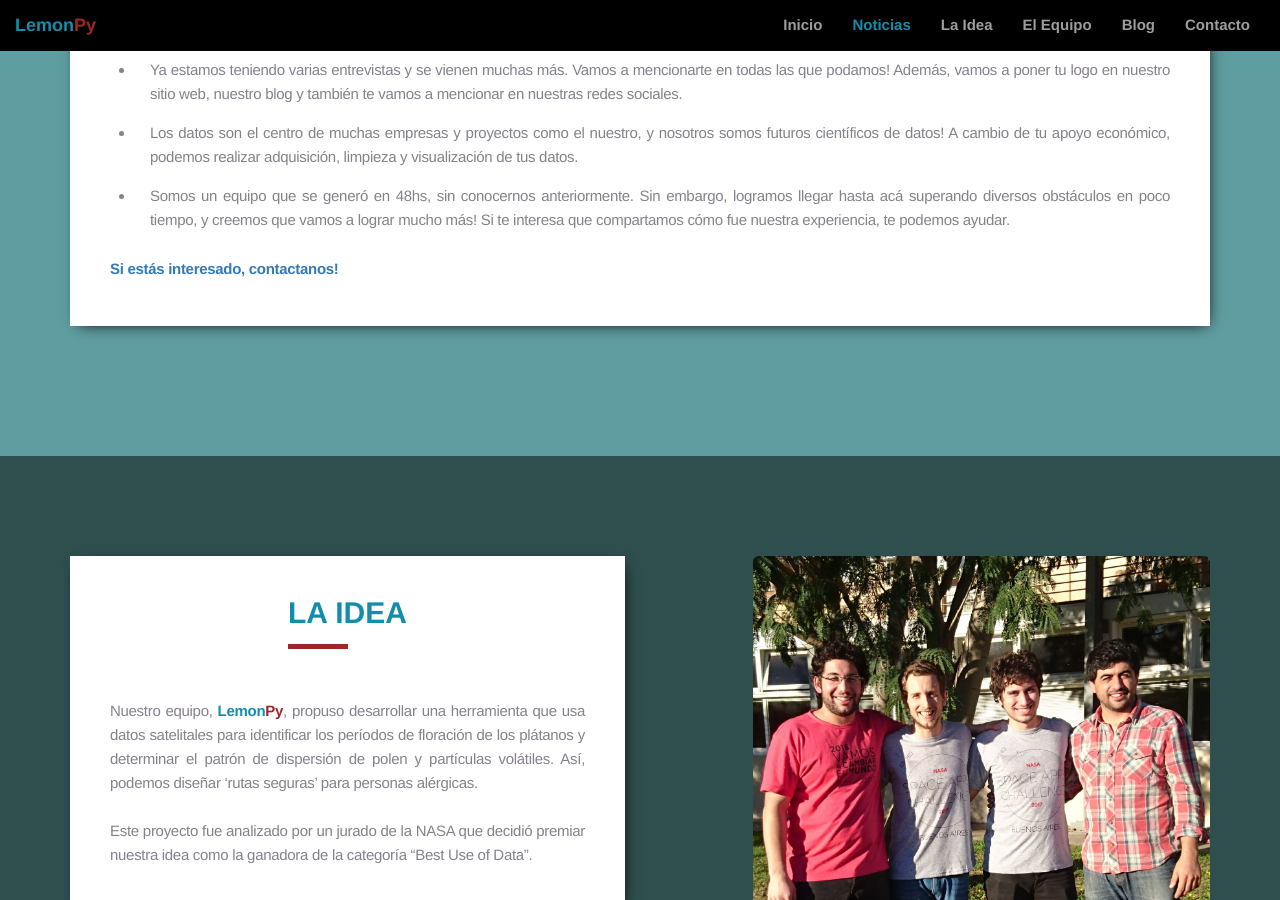
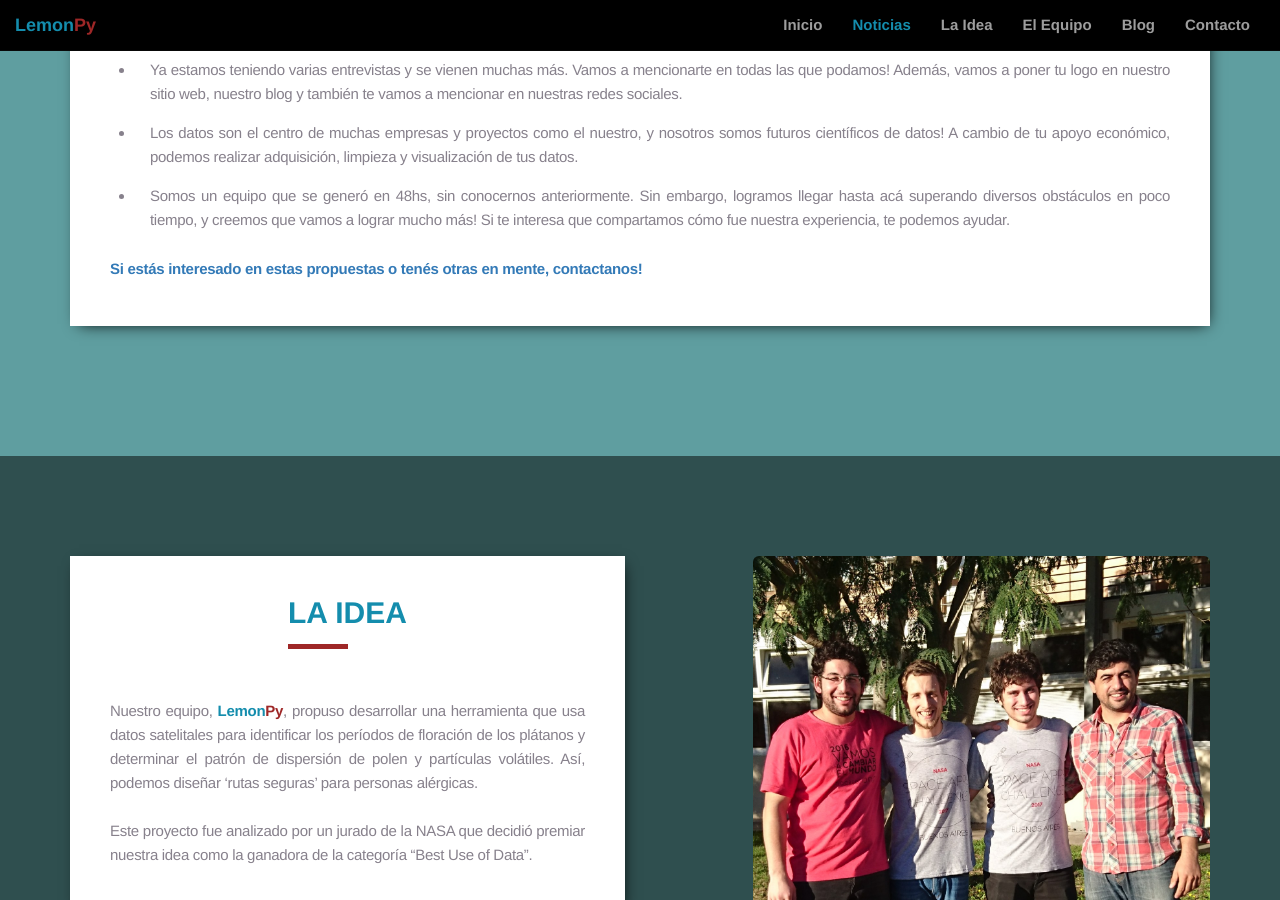
Before and after one commit to Lemon-Py/lemon-py.github.io, a Jekyll site: the page built from index.html, in a window 1280 px wide and 900 px high, scrolled down 1673 px. Built offline with Jekyll 4.4.1, drawn with Linux system fonts in a browser that asks for light colours; nearby versions of some CDN libraries.

Commit message:
change sponsor final line

```diff
--- a/index.html
+++ b/index.html
@@ -75,7 +75,7 @@ layout: default_main
 	      <li class="box-li">Somos un equipo que se generó en 48hs, sin conocernos anteriormente. Sin embargo, logramos llegar hasta acá superando diversos obstáculos en poco tiempo, y creemos que vamos a lograr mucho más! Si te interesa que compartamos cómo fue nuestra experiencia, te podemos ayudar.</li>
 	    </ul>
 
-          <p><strong><a href="#contact">Si estás interesado, contactanos!</a></strong></p>
+          <p><strong><a href="#contact">Si estás interesado en estas propuestas o tenés otras en mente, contactanos!</a></strong></p>
         </div>
       </div>
     </div><!--/row -->
```
